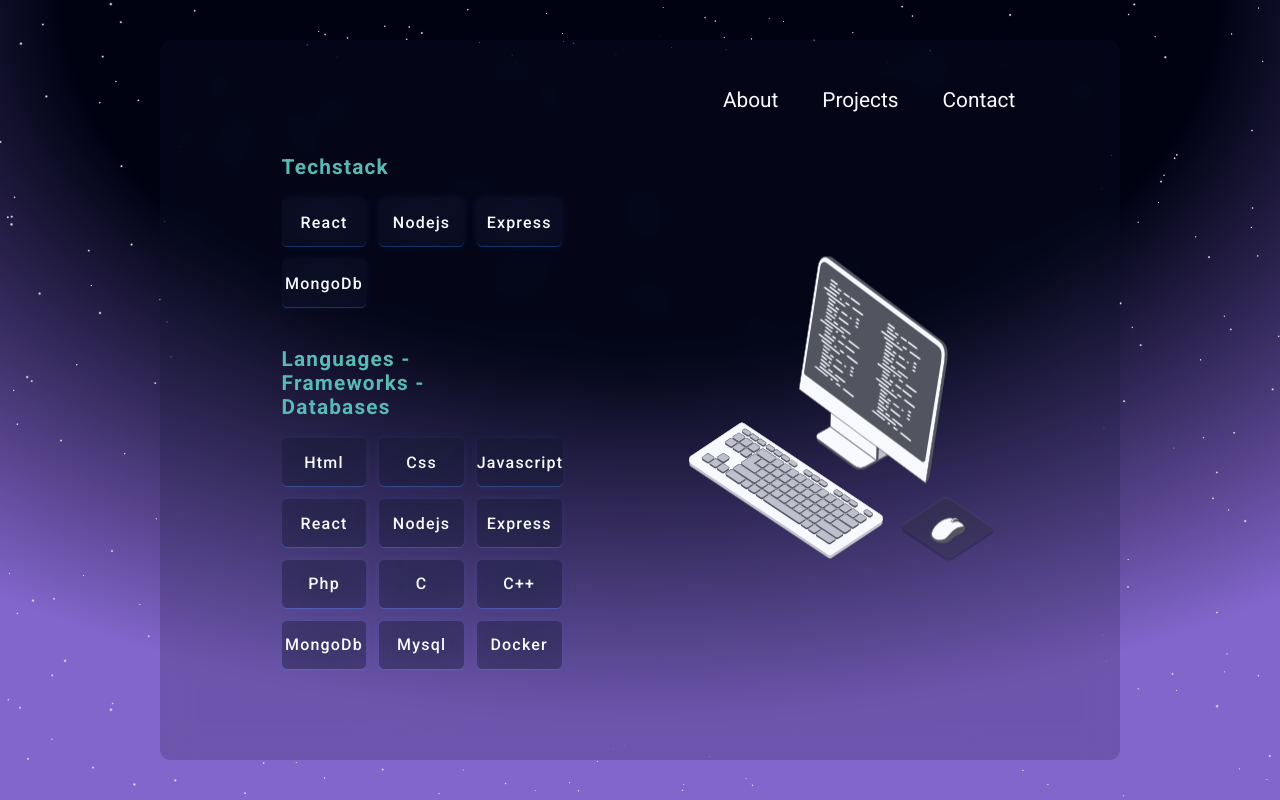
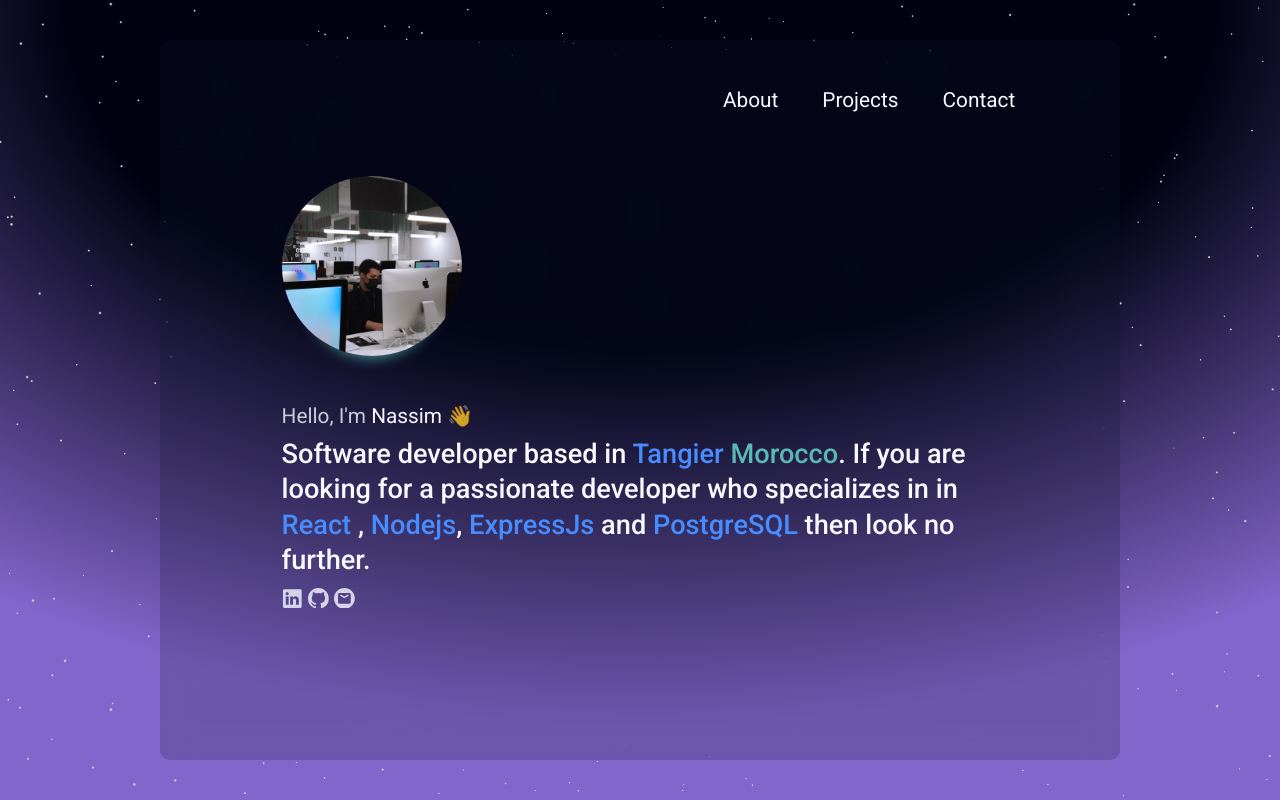
Before and after one commit to AchabNassim/portfolio, a React (Vite) app: page / in a window 1280 px wide. Built offline with nearby package versions, Linux system fonts and the light colour scheme.

Commit message:
more styling adjustments

```diff
--- a/src/containerComponent/Container.jsx
+++ b/src/containerComponent/Container.jsx
@@ -10,8 +10,8 @@ function Container() {
     <div id='appContainer'>
       <Nav />
       <div id='miniContainer'>
-        {/* <HeroSection /> */}
-        <SkillsSection />
+        <HeroSection />
+        {/* <SkillsSection /> */}
       </div>
     </div>
   )
--- a/src/containerComponent/heroSectionContent/heroSection.css
+++ b/src/containerComponent/heroSectionContent/heroSection.css
@@ -4,8 +4,8 @@
     font-size: 1.3rem;
     color: rgba(248, 249, 255, 0.80);
 
-    animation: fade 1s ease-in;
-    transition: ease-in-out 1s fade;
+    animation: appear 1s ease-in-out;
+    transition: ease-in-out 1s appear;
 }
 
 #greetText {
@@ -13,7 +13,7 @@
 }
 
 #introductiontext {
-    margin-top: 0.4rem;
+    margin-top: 0.6rem;
     color: rgb(248, 249, 255);
 
     font-weight: 500;
@@ -35,10 +35,10 @@
     color: #59B9B4;
 }
 
-@keyframes fade {
+@keyframes appear {
     from {
-        opacity: 0;
-        /* transform: translateY(100px); */
+        opacity: 0.5;
+        transform: translateY(400px);
     }
     to {
         opacity: 1;
--- a/src/containerComponent/skillsSection/programmingLanguagesComponent/programmingLangs.css
+++ b/src/containerComponent/skillsSection/programmingLanguagesComponent/programmingLangs.css
@@ -1,5 +1,5 @@
 #programmingLangContainer {
-    margin-top: 1.2rem;
+    margin-top: 1.8rem;
 
     display: flex;
     flex-direction: row;
--- a/src/containerComponent/skillsSection/skillComponent/skillContainer.css
+++ b/src/containerComponent/skillsSection/skillComponent/skillContainer.css
@@ -12,7 +12,7 @@
     justify-content: center;
     align-items: center;
     border-radius: 0.325rem;
-    box-shadow: rgba(72, 142, 255, 0.30) 0px 1px 0px, rgba(72, 142, 255, 0.1) 0px 0px 8px;
+    box-shadow: rgba(72, 142, 255, 0.10) 0px 2px 2px, rgba(72, 142, 255, 0.090) 0px 2px 8px;
 }
 
 .skillImage {
@@ -26,3 +26,7 @@
     font-weight: 500;
     color: #F8F9FF;
 }
+
+#skillContainer:hover {
+    box-shadow: rgba(72, 142, 255, 0.40) 0px 2px 2px, rgba(72, 142, 255, 0.2) 0px 2px 8px;
+}
--- a/src/containerComponent/skillsSection/skillsSection.css
+++ b/src/containerComponent/skillsSection/skillsSection.css
@@ -6,8 +6,8 @@
     letter-spacing: 0.075rem;
     color: #f8f9ff;
 
-    animation: fade 1s ease-in-out;
-    transition: ease-in-out 1s fade;
+    animation: appear 1s ease-in-out;
+    transition: ease-in-out 1s appear;
     display: flex;
 }
 
--- a/src/containerComponent/skillsSection/techstackComponent/techstack.css
+++ b/src/containerComponent/skillsSection/techstackComponent/techstack.css
@@ -1,5 +1,5 @@
 #teckstackContainer {
-    margin-top: 1.2rem;
+    margin-top: 1.8rem;
 
     display: flex;
     flex-direction: row;
```
